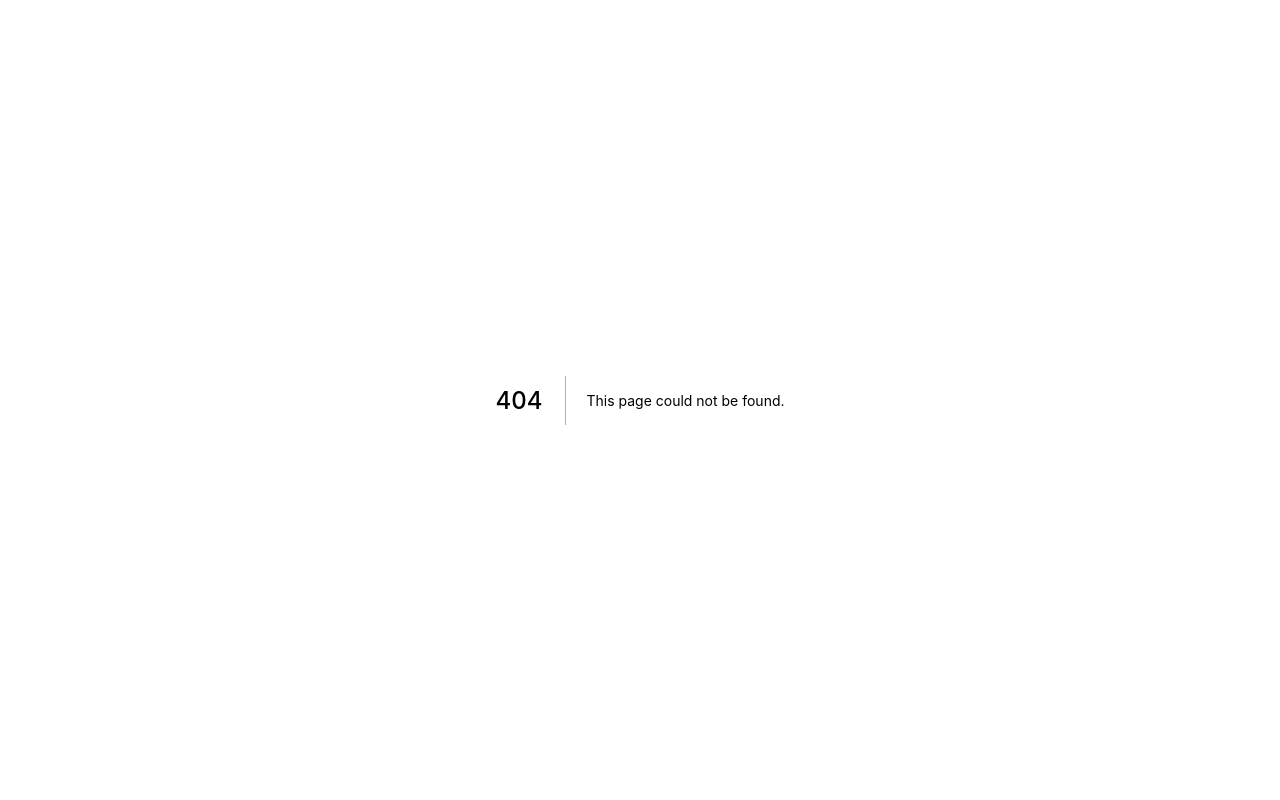
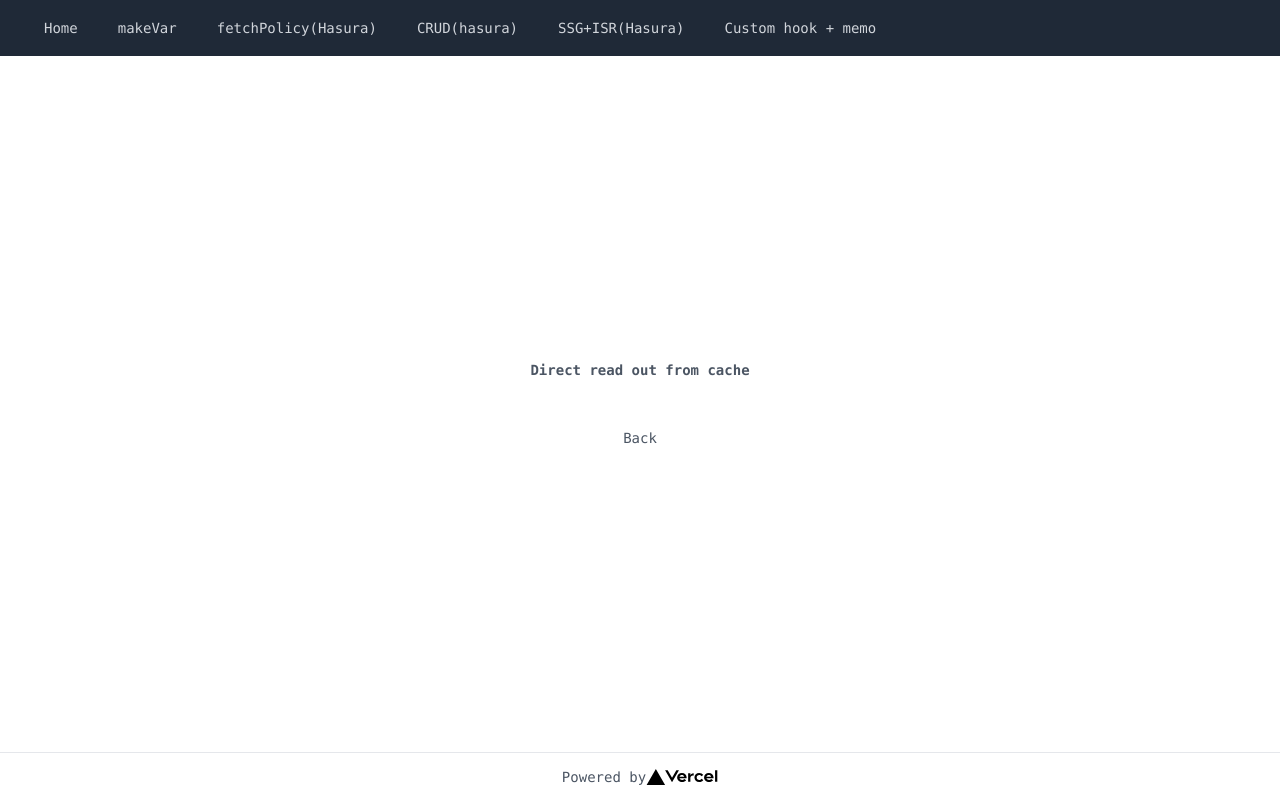
Before and after one commit to kazu-S-1110/nextjs_hasura_210704, a Next.js app: page /hasura-sub in a window 1280 px wide. Before the commit this address had no page. Built offline with nearby package versions, Linux system fonts and the light colour scheme.

Commit message:
cacheからの読み込みによりめっちゃ早い表示が可能！

```diff
--- a/pages/hasura-main.tsx
+++ b/pages/hasura-main.tsx
@@ -1,34 +1,36 @@
-import { VFC } from 'react'
-import Link from 'next/link'
-import { useQuery } from '@apollo/client' //hasuraからデータ取得するためのhooks
-import { GET_USERS } from '../queries/queries'
-import { GetUsersQuery } from '../types/generated/graphql'
-import { Layout } from '../components/Layout'
+import { VFC } from 'react';
+import Link from 'next/link';
+import { useQuery } from '@apollo/client'; //hasuraからデータ取得するためのhooks
+import { GET_USERS } from '../queries/queries';
+import { GetUsersQuery } from '../types/generated/graphql';
+import { Layout } from '../components/Layout';
 
 const FetchMain: VFC = () => {
-  const { data, error } = useQuery<GetUsersQuery>(GET_USERS)
+  const { data, error } = useQuery<GetUsersQuery>(GET_USERS, {
+    fetchPolicy: "network-only"
+  });
   if (error)
     return (
       <Layout title="Hasura fetchPolicy">
         <p>Error: {error.message}</p>
       </Layout>
-    )
+    );
   return (
     <Layout title="Hasura fetchPolicy">
       <p className="mb-6 font-bold">Hasura main page</p>
-      {console.log(data)}
+      {/* {console.log(data)} */}
       {data?.users.map((user) => {
         return (
           <p className="my-1" key={user.id}>
             {user.name}
           </p>
-        )
+        );
       })}
       <Link href="/hasura-sub">
         <a className="mt-6">Next</a>
       </Link>
     </Layout>
-  )
-}
+  );
+};
 
-export default FetchMain
+export default FetchMain;
--- /dev/null
+++ b/pages/hasura-sub.tsx
@@ -0,0 +1,29 @@
+import { VFC } from 'react';
+import Link from 'next/link';
+import { useQuery } from '@apollo/client';
+import { GET_USERS_LOCAL, GET_USERS } from '../queries/queries';
+import { GetUsersQuery } from '../types/generated/graphql';
+import { Layout } from '../components/Layout';
+
+const FetchSub: VFC = () => {
+  const { data } = useQuery<GetUsersQuery>(GET_USERS, {
+    fetchPolicy: "cache-only"
+  });
+  console.log(data);
+  return (
+    <Layout title="Hasura fetchPolicy read cache">
+      <p className="mb-6 font-bold">Direct read out from cache</p>
+      {data?.users.map((user) => {
+        return (
+          <p className="my-1" key={user.id}>
+            {user.name}
+          </p>
+        );
+      })}
+      <Link href="/hasura-main">
+        <a className="mt-6">Back</a>
+      </Link>
+    </Layout>
+  );
+};
+export default FetchSub;
```
